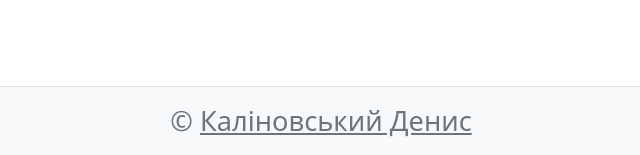
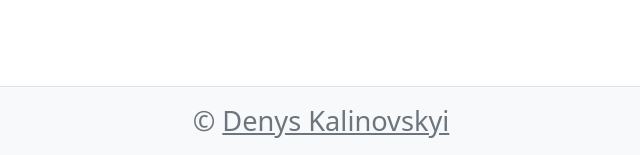
Before and after one commit to DeNice-r/internet-shop, a Flask app: page /auth/forgot in a window 1280 px wide. Shown: the part 741-896 px from the top of the page, without its empty margins (319-959 px from the left). Run offline with Flask 2, Linux system fonts and the light colour scheme; some libraries are stand-ins or nearby versions.

Commit message:
Changed footer lang.

```diff
--- a/templates/shared/layout.html
+++ b/templates/shared/layout.html
@@ -76,7 +76,7 @@
 <footer class="text-center p-0 bg-light text-muted border-top mt-3">
     <div class="text-center bg-light m-0 p-2">
         ©
-        <a href="https://t.me/denyskalinovskyi" class="text-reset">Каліновський Денис</a>
+        <a href="https://t.me/denyskalinovskyi" class="text-reset">Denys Kalinovskyi</a>
     </div>
 </footer>
 </body>
```
